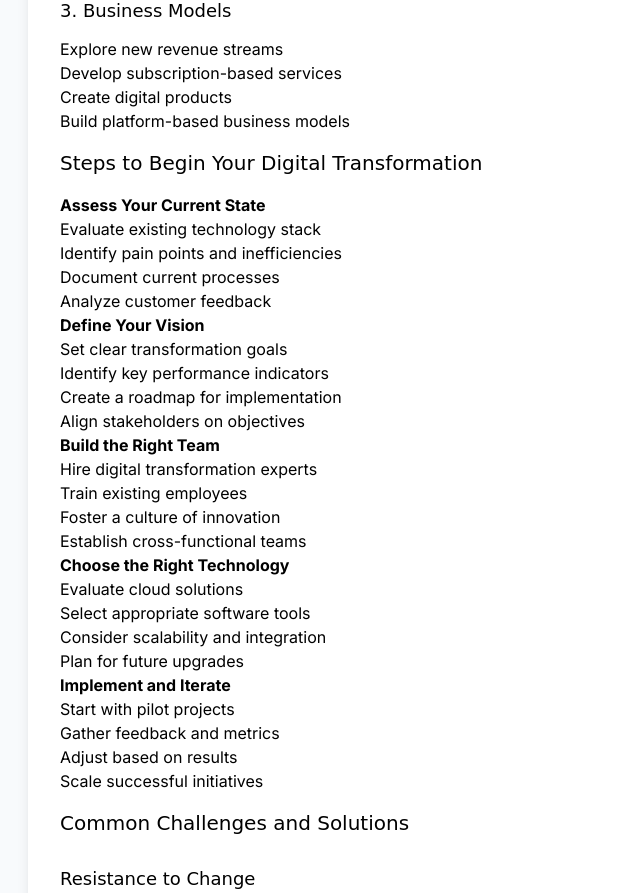
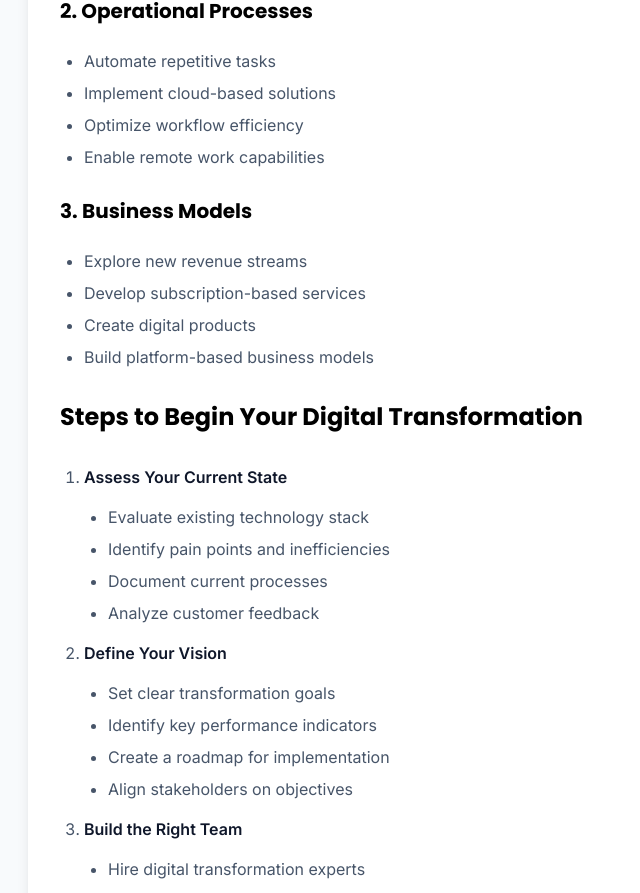
Before and after one commit to longla/thejoydigi, a Next.js app: page /blog/digital-transformation-guide in a window 1280 px wide. Shown: the part 1655-2548 px from the top of the page, without its empty margins (228-868 px from the left). Built offline with nearby package versions, Linux system fonts and the light colour scheme; a web font is replaced by a local one.

Commit message:
Update styling: - Make hero title text white - Update blog post fonts to match landing page - Remove logo hover underline - Update blog post date to 2025

```diff
--- a/src/components/landing.tsx
+++ b/src/components/landing.tsx
@@ -118,10 +118,11 @@ function LandingComponent() {
             initial={{ opacity: 0, y: 20 }}
             animate={{ opacity: 1, y: 0 }}
             transition={{ duration: 0.8 }}
-            className="text-4xl md:text-6xl font-heading font-bold mb-6"
+            className="text-4xl md:text-6xl font-heading font-bold mb-6 text-white"
           >
-            Transform Your Business with
-            <span className="text-accent-400"> Digital Solutions</span>
+            Transform Your Business with{" "}
+            <span className="text-primary-400">Innovative</span>{" "}
+            <span className="text-primary-300">IT Solutions</span>
           </motion.h1>
           <motion.p
             initial={{ opacity: 0, y: 20 }}
--- a/src/pages/_layouts.tsx
+++ b/src/pages/_layouts.tsx
@@ -30,7 +30,7 @@ const MainLayout: React.FC<MainLayoutProps> = ({
           <div className="flex items-center">
             <Link
               href="/"
-              className="text-2xl font-heading font-bold text-primary"
+              className="text-2xl font-heading font-bold text-primary no-underline hover:no-underline"
             >
               TheJoyDigi
             </Link>
--- a/src/pages/blog/[slug].tsx
+++ b/src/pages/blog/[slug].tsx
@@ -34,7 +34,7 @@ export default function BlogPost({ post }: BlogPostProps) {
                   {post.category}
                 </span>
               </div>
-              <h1 className="text-4xl md:text-5xl font-heading font-bold mb-6">
+              <h1 className="text-4xl md:text-5xl font-heading font-bold mb-6 text-white">
                 {post.title}
               </h1>
               <div className="text-secondary-200">{post.date}</div>
@@ -60,8 +60,56 @@ export default function BlogPost({ post }: BlogPostProps) {
                     className="object-cover"
                   />
                 </div>
-                <div className="p-8 prose prose-lg max-w-none">
-                  <MDXRemote {...post.content} />
+                <div className="p-8 prose prose-lg max-w-none font-sans">
+                  <div className="prose-headings:font-heading prose-h1:font-heading prose-h2:font-heading prose-h3:font-heading prose-h4:font-heading prose-h5:font-heading prose-h6:font-heading prose-p:text-secondary-600 prose-strong:text-secondary-900 prose-strong:font-semibold prose-a:text-primary prose-a:no-underline hover:prose-a:underline">
+                    <MDXRemote
+                      {...post.content}
+                      components={{
+                        h1: (props) => (
+                          <h1
+                            className="text-3xl font-heading font-bold mb-6"
+                            {...props}
+                          />
+                        ),
+                        h2: (props) => (
+                          <h2
+                            className="text-2xl font-heading font-bold mb-4"
+                            {...props}
+                          />
+                        ),
+                        h3: (props) => (
+                          <h3
+                            className="text-xl font-heading font-bold mb-3"
+                            {...props}
+                          />
+                        ),
+                        p: (props) => (
+                          <p className="mb-4 text-secondary-600" {...props} />
+                        ),
+                        ul: (props) => (
+                          <ul className="list-disc pl-6 mb-4" {...props} />
+                        ),
+                        ol: (props) => (
+                          <ol className="list-decimal pl-6 mb-4" {...props} />
+                        ),
+                        li: (props) => (
+                          <li className="mb-2 text-secondary-600" {...props} />
+                        ),
+                        a: (props) => (
+                          <a
+                            className="text-primary hover:underline"
+                            {...props}
+                          />
+                        ),
+                        strong: (props) => (
+                          <strong
+                            className="font-semibold text-secondary-900"
+                            {...props}
+                          />
+                        ),
+                      }}
+                    />
+                  </div>
                 </div>
               </motion.div>
             </div>
```
